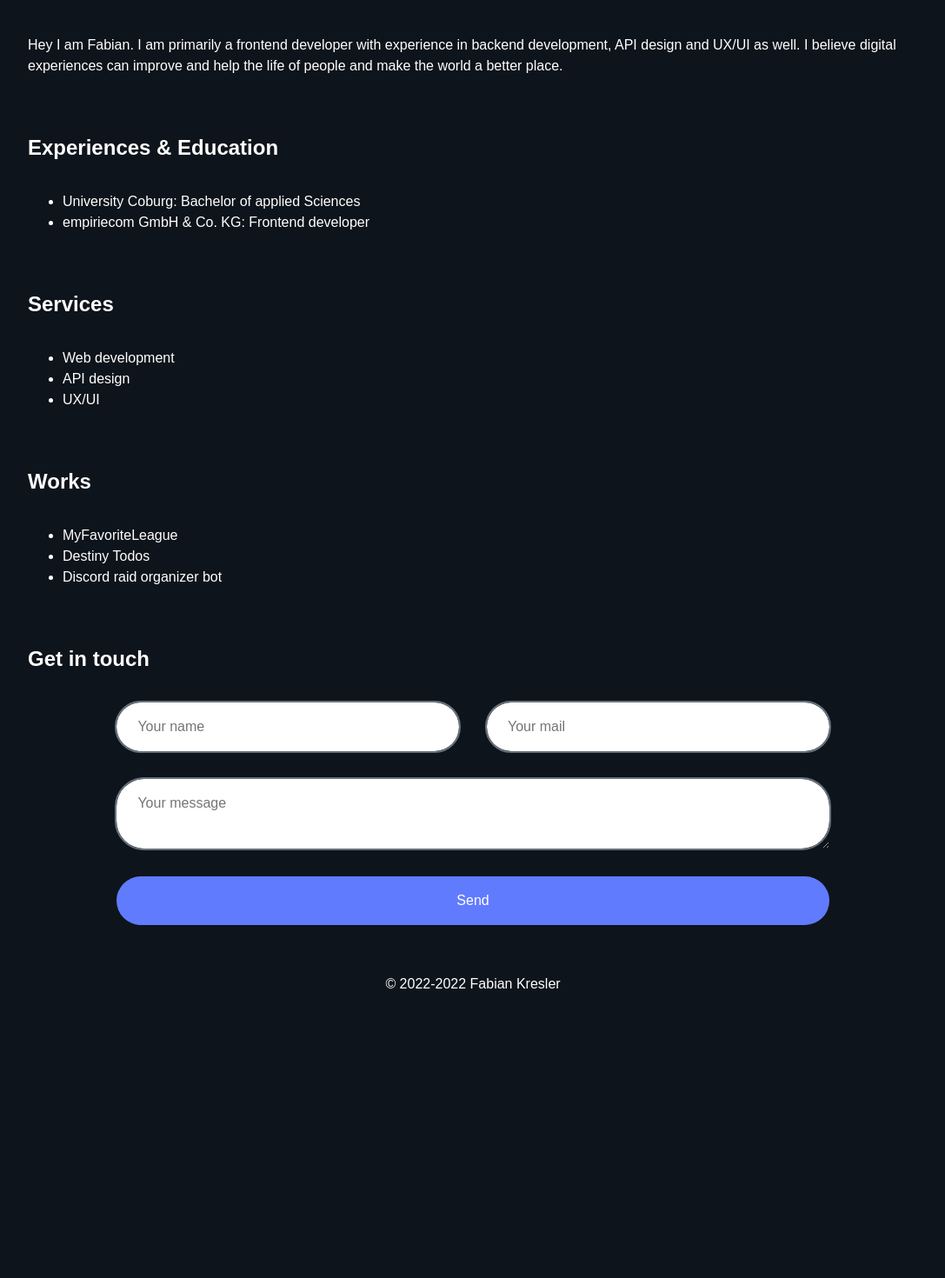
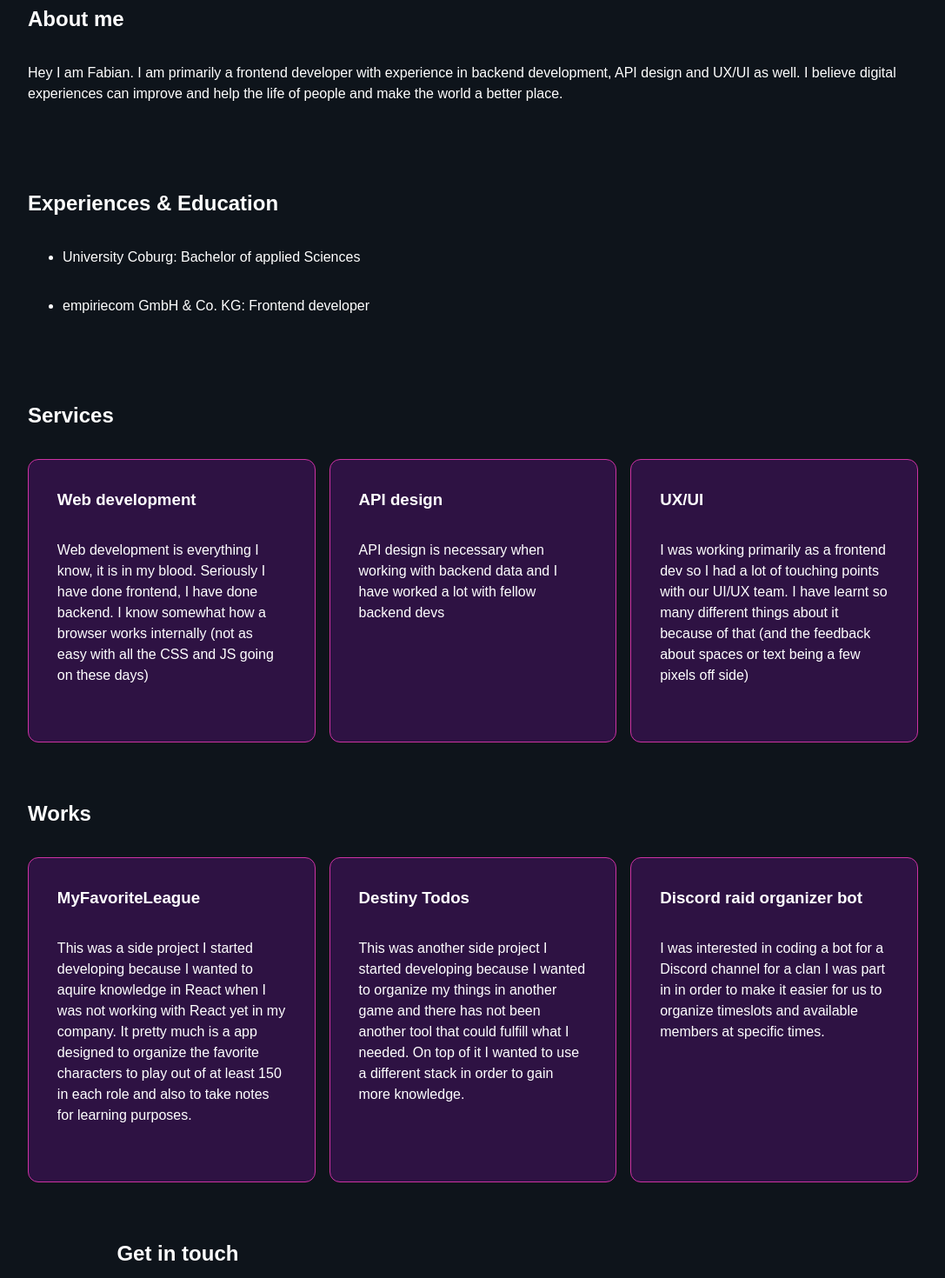
Before and after one commit to fkresler/fabidev-portfolio, a Next.js app: page / in a window 1280 px wide. Shown: the part 240-1710 px from the top of the page at 87% size, without its empty margins (96-1183 px from the left). Before the commit the page ends 1408 px from the top, so only its background shows below. Built offline with nearby package versions, Linux system fonts and the light colour scheme.

Commit message:
feat: refactored Container component by pulling out additional props and started using concatenated component patterns

```diff
--- a/app/Container.module.scss
+++ b/app/Container.module.scss
@@ -1,4 +1,4 @@
-.section {
+.container {
   display: block;
   width: 80%;
   margin: 0 auto;
@@ -14,7 +14,3 @@
   width: 80%;
   margin: 0 auto;
 }
-
-.headline {
-  margin-bottom: 32px;
-}
--- a/app/Container.tsx
+++ b/app/Container.tsx
@@ -3,16 +3,15 @@ import styles from './Container.module.scss';
 
 type ContainerProps = {
   id?: string;
-  headline?: string;
   contentSize?: 'sm' | 'default';
+  element?: 'div' | 'section';
   children: React.ReactNode;
 };
 
-const Container = ({ id, headline, children, contentSize = 'default' }: ContainerProps) => (
-  <section id={id} className={styles.section}>
-    {headline && <h2 className={styles.headline}>{headline}</h2>}
+const Container = ({ id, contentSize = 'default', element: Element = 'div', children }: ContainerProps) => (
+  <Element id={id} className={styles.container}>
     <div className={styles[contentSize]}>{children}</div>
-  </section>
+  </Element>
 );
 
 export default Container;
--- a/app/layout.tsx
+++ b/app/layout.tsx
@@ -3,6 +3,7 @@ import '../styles/reset.css';
 import '../styles/variables.css';
 import styles from './layout.module.scss';
 import Link from './Link';
+import Typography from './Typography';
 
 type Props = {
   children?: ReactNode;
@@ -28,7 +29,9 @@ const Layout = ({ children }: Props) => {
           </nav>
         </header>
         <main>{children}</main>
-        <footer className={styles.footer}>© 2022-{currentFullYear} Fabian Kresler</footer>
+        <footer className={styles.footer}>
+          <Typography>© 2022-{currentFullYear} Fabian Kresler</Typography>
+        </footer>
       </body>
     </html>
   );
--- a/app/page.tsx
+++ b/app/page.tsx
@@ -1,39 +1,106 @@
 import Container from './Container';
+import ContentGallery from './ContentGallery';
+import Card from './Card';
 import ContactForm from './ContactForm';
+import Typography from './Typography';
 
 const IndexPage = async () => (
   <>
-    <Container>
-      <h1>Hi I am Fabian Kresler</h1>
+    <Container element="section">
+      <Typography element="h1">Hi I am Fabian Kresler</Typography>
     </Container>
-    <Container headline="About me">
-      <p>
+    <Container element="section">
+      <Typography element="h2">About me</Typography>
+      <Typography>
         Hey I am Fabian. I am primarily a frontend developer with experience in backend development, API design and
         UX/UI as well. I believe digital experiences can improve and help the life of people and make the world a better
         place.
-      </p>
+      </Typography>
     </Container>
-    <Container headline="Experiences & Education">
+    <Container element="section">
+      <Typography element="h2">Experiences & Education</Typography>
       <ul>
-        <li>University Coburg: Bachelor of applied Sciences</li>
-        <li>empiriecom GmbH & Co. KG: Frontend developer</li>
+        <li>
+          <Typography>University Coburg: Bachelor of applied Sciences</Typography>
+        </li>
+        <li>
+          <Typography>empiriecom GmbH & Co. KG: Frontend developer</Typography>
+        </li>
       </ul>
     </Container>
-    <Container headline="Services">
-      <ul>
-        <li>Web development</li>
-        <li>API design</li>
-        <li>UX/UI</li>
-      </ul>
+    <Container element="section">
+      <Typography element="h2">Services</Typography>
+      <ContentGallery
+        contents={[
+          <Card key="webdevelopment">
+            <Container>
+              <Typography element="h3">Web development</Typography>
+              <Typography>
+                Web development is everything I know, it is in my blood. Seriously I have done frontend, I have done
+                backend. I know somewhat how a browser works internally (not as easy with all the CSS and JS going on
+                these days)
+              </Typography>
+            </Container>
+          </Card>,
+          <Card key="apidesign">
+            <Container>
+              <Typography element="h3">API design</Typography>
+              <Typography>
+                API design is necessary when working with backend data and I have worked a lot with fellow backend devs
+              </Typography>
+            </Container>
+          </Card>,
+          <Card key="uxui">
+            <Container>
+              <Typography element="h3">UX/UI</Typography>
+              <Typography>
+                I was working primarily as a frontend dev so I had a lot of touching points with our UI/UX team. I have
+                learnt so many different things about it because of that (and the feedback about spaces or text being a
+                few pixels off side)
+              </Typography>
+            </Container>
+          </Card>,
+        ]}
+      />
     </Container>
-    <Container headline="Works">
-      <ul>
-        <li>MyFavoriteLeague</li>
-        <li>Destiny Todos</li>
-        <li>Discord raid organizer bot</li>
-      </ul>
+    <Container element="section">
+      <Typography element="h2">Works</Typography>
+      <ContentGallery
+        contents={[
+          <Card key="myfavoriteleague">
+            <Container>
+              <Typography element="h3">MyFavoriteLeague</Typography>
+              <Typography>
+                This was a side project I started developing because I wanted to aquire knowledge in React when I was
+                not working with React yet in my company. It pretty much is a app designed to organize the favorite
+                characters to play out of at least 150 in each role and also to take notes for learning purposes.
+              </Typography>
+            </Container>
+          </Card>,
+          <Card key="destinytodos">
+            <Container>
+              <Typography element="h3">Destiny Todos</Typography>
+              <Typography>
+                This was another side project I started developing because I wanted to organize my things in another
+                game and there has not been another tool that could fulfill what I needed. On top of it I wanted to use
+                a different stack in order to gain more knowledge.
+              </Typography>
+            </Container>
+          </Card>,
+          <Card key="discordbotorganizer">
+            <Container>
+              <Typography element="h3">Discord raid organizer bot</Typography>
+              <Typography>
+                I was interested in coding a bot for a Discord channel for a clan I was part in in order to make it
+                easier for us to organize timeslots and available members at specific times.
+              </Typography>
+            </Container>
+          </Card>,
+        ]}
+      />
     </Container>
-    <Container headline="Get in touch" contentSize="sm">
+    <Container element="section" contentSize="sm">
+      <Typography element="h2">Get in touch</Typography>
       <ContactForm />
     </Container>
   </>
```
Also changed, not shown: app/contact/page.tsx (+5 -3 lines), app/works/page.tsx (+14 -7 lines).
